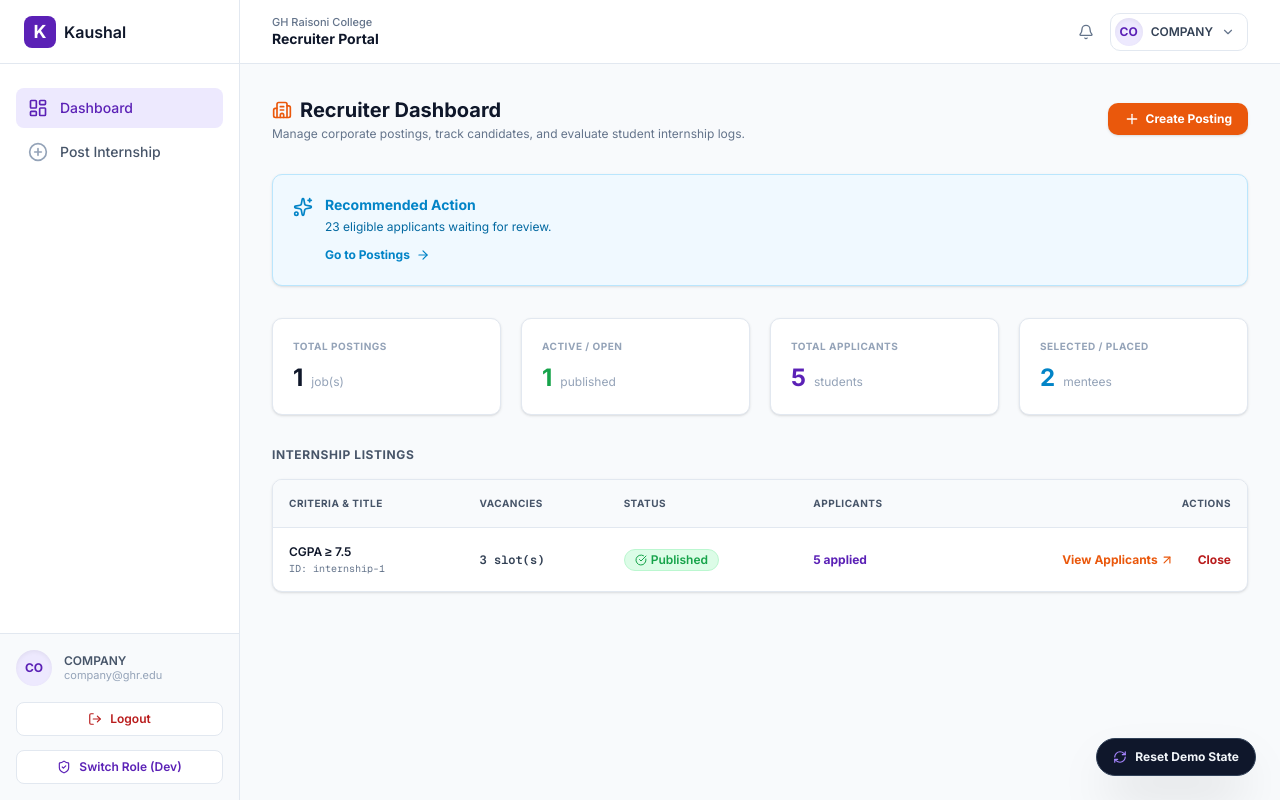
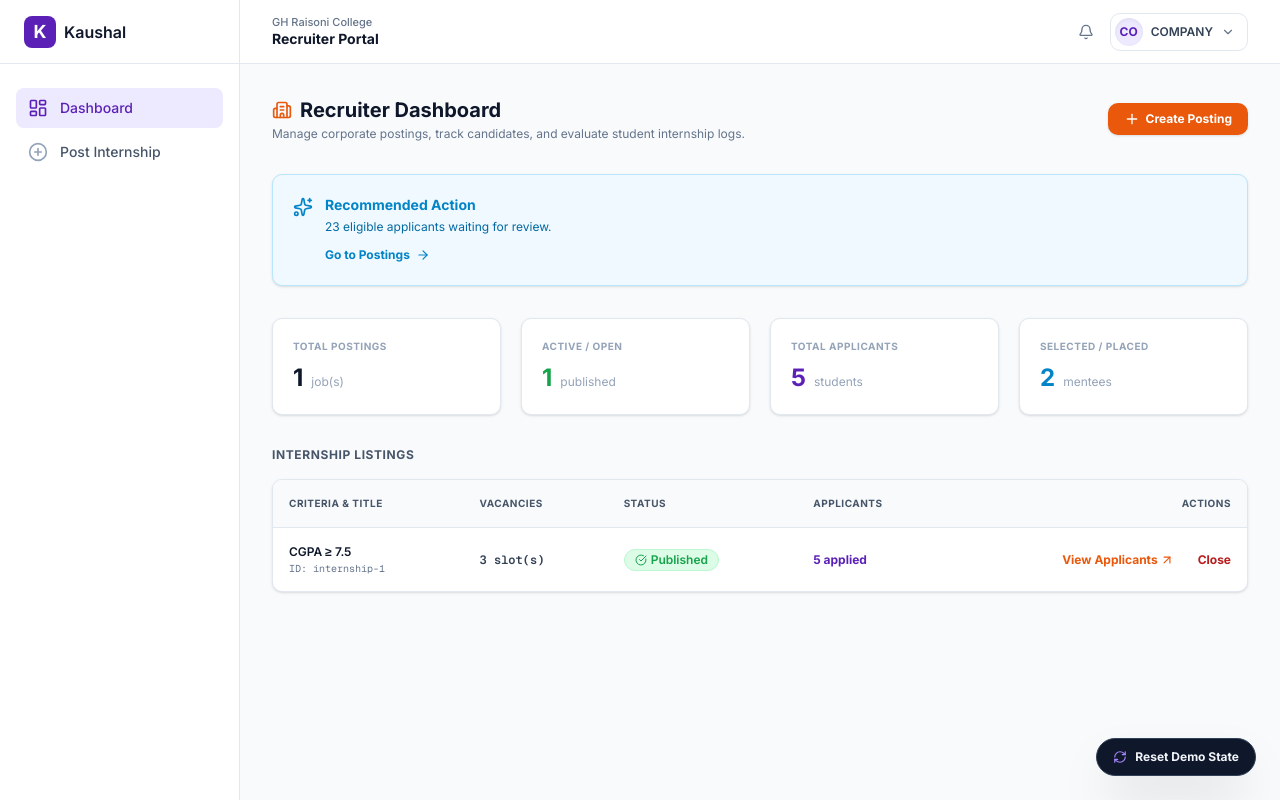
Before and after one commit to dipak0000812/Kaushal, a Next.js app in the folder frontend/: page /company in a window 1280 px wide. Built offline with nearby package versions, Linux system fonts and the light colour scheme.

Commit message:
Some minor change

```diff
--- a/frontend/app/layout.tsx
+++ b/frontend/app/layout.tsx
@@ -1,3 +1,4 @@
+import React from "react";
 import type { Metadata } from "next";
 import { Inter, Geist_Mono } from "next/font/google";
 import "./globals.css";
@@ -19,7 +20,7 @@ export const metadata: Metadata = {
 
 import Providers from "@/components/shared/Providers";
 
-export default function RootLayout({ children }: LayoutProps<"/">) {
+export default function RootLayout({ children }: { children: React.ReactNode }) {
   return (
     <html
       lang="en"
--- a/frontend/components/shared/RoleShell.tsx
+++ b/frontend/components/shared/RoleShell.tsx
@@ -191,39 +191,8 @@ export default function RoleShell({ role, children }: RoleShellProps) {
           })}
         </nav>
 
-        {/* User profile footer */}
-        {role !== Role.TNP && (
-          <div className="p-4 border-t border-[#E2E8F0] bg-[#F8FAFC] flex flex-col gap-2">
-            <div className="flex items-center gap-3">
-              <div className="w-9 h-9 rounded-full bg-[#EDE9FE] text-[#5B21B6] flex items-center justify-center font-bold text-xs shadow-inner">
-                {currentUserInitials}
-              </div>
-              <div className="flex-1 min-w-0">
-                <p className="text-xs font-semibold text-[#475569] truncate">
-                  {currentUserName}
-                </p>
-                <p className="text-[11px] text-[#94A3B8] truncate leading-tight">
-                  {role}@ghr.edu
-                </p>
-              </div>
-            </div>
-            <button
-              onClick={handleLogout}
-              className="w-full flex items-center justify-center gap-2 mt-2 px-3 py-2 border border-[#E2E8F0] bg-white rounded-md text-xs font-semibold text-[#B91C1C] hover:bg-[#FEE2E2] hover:border-[#FCA5A5] transition-colors"
-            >
-              <LogOut className="w-3.5 h-3.5" />
-              Logout
-            </button>
-            <Link
-              href="/dev/login"
-              className="w-full flex items-center justify-center gap-2 mt-1.5 px-3 py-2 border border-[#E2E8F0] bg-white rounded-md text-xs font-semibold text-[#5B21B6] hover:bg-[#EDE9FE] hover:border-[#DDD6FE] transition-colors"
-            >
-              <ShieldCheck className="w-3.5 h-3.5" />
-              Switch Role (Dev)
-            </Link>
-          </div>
-        )}
       </aside>
+
 
       {/* Main Canvas Area */}
       <div className="pl-[240px] flex-1 flex flex-col min-h-screen">
--- a/frontend/lib/api/client.ts
+++ b/frontend/lib/api/client.ts
@@ -1361,14 +1361,26 @@ export const apiClient = {
       USE_MOCKS
         ? Promise.resolve(mockVerifyCompany(companyId))
         : request<any>(`/tnp/companies/${companyId}/verify`, 'PATCH'),
-    getCompanies: () =>
-      USE_MOCKS
+    // TODO(backend): GET /tnp/companies is not yet in API_Contract.md.
+    // Backend team must add: GET /api/v1/tnp/companies → returns CompanyProfile[]
+    getCompanies: () => {
+      if (!USE_MOCKS && process.env.NODE_ENV === 'development') {
+        console.warn('[API] GET /tnp/companies is not defined in API_Contract.md — backend endpoint required.');
+      }
+      return USE_MOCKS
         ? Promise.resolve(mockResponse(mockCompanies))
-        : request<CompanyProfile[]>('/tnp/companies', 'GET'),
-    getUsers: () =>
-      USE_MOCKS
+        : request<CompanyProfile[]>('/tnp/companies', 'GET');
+    },
+    // TODO(backend): GET /tnp/users is not yet in API_Contract.md.
+    // Backend team must add: GET /api/v1/tnp/users → returns { name, email, role, department }[]
+    getUsers: () => {
+      if (!USE_MOCKS && process.env.NODE_ENV === 'development') {
+        console.warn('[API] GET /tnp/users is not defined in API_Contract.md — backend endpoint required.');
+      }
+      return USE_MOCKS
         ? Promise.resolve(mockResponse(mockTnpUsers))
-        : request<any[]>('/tnp/users', 'GET'),
+        : request<any[]>('/tnp/users', 'GET');
+    },
     getPendingInternships: () =>
       USE_MOCKS
         ? Promise.resolve(mockResponse(mockInternships.filter(i => i.status === 'pendingApproval')))
@@ -1377,15 +1389,24 @@ export const apiClient = {
       USE_MOCKS
         ? Promise.resolve(mockApproveInternship(id))
         : request<Internship>(`/tnp/internships/${id}/approve`, 'PATCH'),
+    // Gap 3 fix: both verifyOffer and rejectOffer now respect USE_MOCKS so they
+    // correctly call the real backend at PATCH /tnp/applications/:id/verify-offer
+    // and PATCH /tnp/applications/:id/reject-offer when mocks are disabled.
     verifyOffer: (applicationId: string): Promise<ApiResponse<Application>> => {
+      if (USE_MOCKS) {
         const app = mockApplications.find(a => a.id === applicationId);
         if (!app) return Promise.resolve({ success: false, error: { code: 'NOT_FOUND', message: 'Application not found' } });
         return Promise.resolve(applyTransition(app, ApplicationStatus.TNP_VERIFIED, 'user-tnp-1', Role.TNP));
+      }
+      return request<Application>(`/tnp/applications/${applicationId}/verify-offer`, 'PATCH');
     },
     rejectOffer: (applicationId: string, reason: string): Promise<ApiResponse<Application>> => {
+      if (USE_MOCKS) {
         const app = mockApplications.find(a => a.id === applicationId);
         if (!app) return Promise.resolve({ success: false, error: { code: 'NOT_FOUND', message: 'Application not found' } });
         return Promise.resolve(applyTransition(app, ApplicationStatus.OFFERED, 'user-tnp-1', Role.TNP, reason));
+      }
+      return request<Application>(`/tnp/applications/${applicationId}/reject-offer`, 'PATCH', { reason });
     },
     overrideEligibility: (applicationId: string, body: { eligible: boolean; reason: string }) =>
       USE_MOCKS
```
Lines whose indentation alone changed are shown as unchanged.
